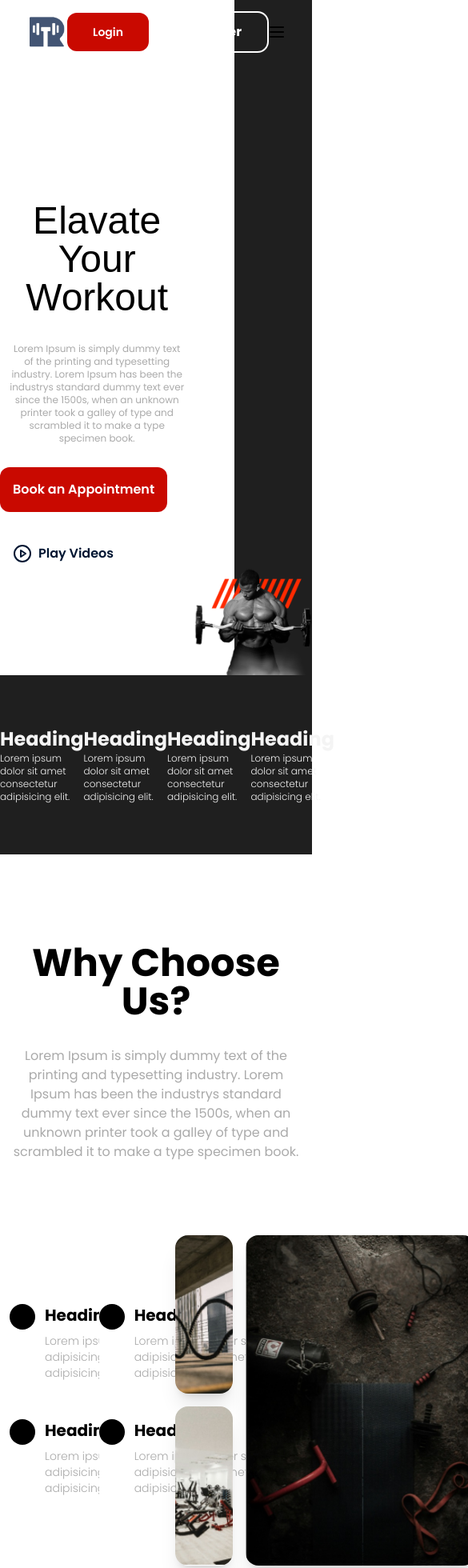
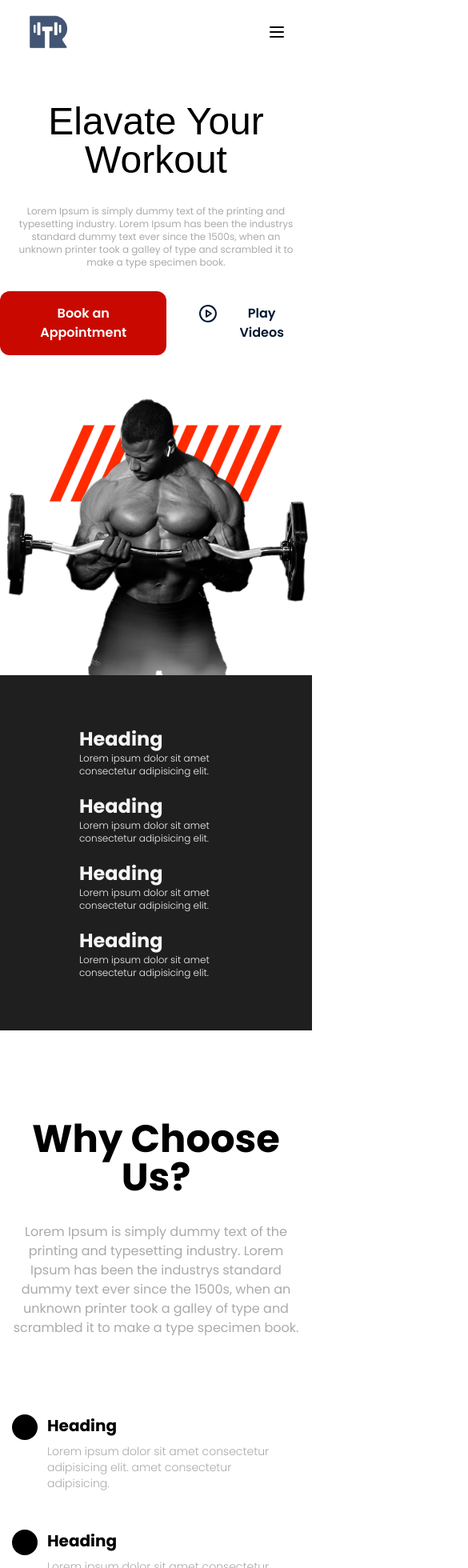
Before and after one commit to ElJosecito/gymFlow-web, a React (Vite) app: page / in a window 390 px wide. Shown: the top 1960 px of the page at 80% size, 585 px wide, since content can reach past the window. Built offline with nearby package versions, Linux system fonts and the light colour scheme; a web font is replaced by a local one.

Commit message:
Refactor Header component to hide certain elements based on user login status

```diff
--- a/src/components/layout/Header.jsx
+++ b/src/components/layout/Header.jsx
@@ -81,8 +81,8 @@ function Header() {
                     {
                         isLogged ? (
                             // user logged profile
-                            <div className='flex gap-4 items-center'>
-                                <div className='flex items-center gap-4'>
+                            <div className='lg:flex gap-4 items-center hidden'>
+                                <div className='flex items-center gap-4 '>
                                     <Link to='/profile'>
                                         {
                                             user.image ? (
@@ -98,7 +98,7 @@ function Header() {
                                 </div>
                             </div>
                         ) : (
-                            <div className='flex gap-4'>
+                            <div className='hidden gap-4 lg:flex'>
                                 <Link to='/login'>
                                     <motion.button
                                         whileHover={{ scale: 1.1 }}
@@ -111,7 +111,7 @@ function Header() {
                                     <motion.button
                                         whileHover={{ scale: 1.1 }}
                                         whileTap={{ scale: 0.9 }}
-                                        className={`outline-2 outline ${scroll ? 'outline-primary text-primary' : 'outline-white text-white'} px-8 h-12 text-md rounded-xl font-bold`}>
+                                        className={`outline-2 outline ${scroll ? 'outline-primary text-primary' : 'outline-primary text-primary'}  px-8 h-12 text-md rounded-xl font-bold`}>
                                         Register
                                     </motion.button>
                                 </Link>
--- a/src/components/pages/Hero.jsx
+++ b/src/components/pages/Hero.jsx
@@ -38,12 +38,12 @@ function Hero() {
     return (
         <>
             <section className="min-h-screen flex items-center justify-center relative">
-                <div className="absolute top-0 left-0 h-screen w-9/12"></div>
-                <div className="absolute top-0 right-0 h-screen w-3/12 bg-[#1F1F1F]"></div>
-                <div className="h-screen w-full max-w-screen-2xl flex items-center z-10">
+                <div className="absolute top-0 left-0 h-screen w-9/12 hidden 2xl:block"></div>
+                <div className="absolute top-0 right-0 h-screen w-3/12 bg-[#1F1F1F] hidden 2xl:block"></div>
+                <div className="h-screen w-full max-w-screen-2xl flex items-center z-10 flex-col lg:flex-row ">
                     <div className="flex flex-col items-center lg:items-start lg:w-1/2 pt-32 text-center lg:text-start">
                         {/*  */}
-                        <h1 className="lg:text-7xl text-5xl  bungee-tint-regular">
+                        <h1 className="lg:text-7xl text-5xl bungee-tint-regular">
                             Elavate Your <br /> Workout
                         </h1>
                         {/*  */}
@@ -53,7 +53,7 @@ function Hero() {
                             when an unknown printer took a galley of type and scrambled it to make a type specimen book.
                         </p>
                         {/*  */}
-                        <div className='flex flex-col md:flex-row items-start mt-7 gap-6 w-full'>
+                        <div className='flex justify-center lg:justify-start items-start mt-7 gap-6 w-full'>
                             <motion.button
                                 whileHover={{ scale: 1.1 }}
                                 whileTap={{ scale: 0.9 }}
@@ -70,11 +70,13 @@ function Hero() {
                     </div>
                     {/*  */}
                     <div className="lg:w-1/2 w-full flex justify-center items-end h-screen relative">
-                        <img src={muscle} alt="muscle" className="w-full absolute" />
+                        <img src={muscle} alt="muscle" className="lg:w-full absolute w-96" />
                     </div>
                 </div>
             </section>
-            <div className="flex justify-evenly bg-[#1F1F1F] py-16">
+
+            {/* services section */}
+            <div className="flex justify-evenly bg-[#1F1F1F] py-16 flex-wrap gap-5">
                 <div className='text-back_white w-48'>
                     <h1 className='font-bold text-2xl'>Heading</h1>
                     <p className='font-light text-xs'>Lorem ipsum dolor sit amet consectetur adipisicing elit.</p>
@@ -104,9 +106,9 @@ function Hero() {
                         </p>
                     </div>
 
-                    <div className='pt-20 flex items-center'>
-                        <div className="flex justify-center items-center lg:w-3/5 h-full ">
-                            <div className='grid grid-cols-2 grid-rows-2 gap-4'>
+                    <div className='pt-20 flex items-center flex-col xl:flex-row'>
+                        <div className="flex justify-center items-center xl:w-3/5 h-full ">
+                            <div className='grid md:grid-cols-2 grid-rows-3 gap-4'>
                                 <div className=' flex w-96 p-3 py-4'>
                                     <div className='bg-white pr-3'>
                                         <div className='bg-black h-8 w-8 rounded-full'>
@@ -152,21 +154,21 @@ function Hero() {
                                 </div>
                             </div>
                         </div>
-                        <div className='lg:w-2/5  p-3'>
-                            <div className='grid grid-cols-2 grid-rows-2 gap-4'>
-                                <div className=' rounded-2xl shadow-xl'>
+                        <div className='xl:w-2/5 p-3'>
+                            <div className='grid grid-cols-1 lg:grid-cols-2 lg:grid-rows-2 gap-4'>
+                                <div className='rounded-2xl shadow-xl hidden md:block'>
                                     <img src={rectangle1} alt="muscle" className='w-full h-full object-cover rounded-2xl' />
                                 </div>
-                                <div className="col-start-1 row-start-2 bg-white rounded-2xl shadow-xl">
+                                <div className="col-start-1 row-start-2 bg-white rounded-2xl shadow-xl hidden md:block">
                                     <img src={rectangle2} alt="muscle" className='w-full h-full object-cover rounded-2xl' />
                                 </div>
-                                <div className="row-span-2 col-start-2 row-start-1 w-72 min-h-[400px] rounded-2xl bg-white shadow-xl">
+                                <div className="row-span-2 col-start-2 row-start-1 w-full lg:w-72 min-h-[400px] rounded-2xl bg-white shadow-xl">
                                     <img src={rectangle3} alt="muscle" className='w-full h-full object-cover rounded-2xl' />
                                 </div>
                             </div>
                         </div>
+
                     </div>
-
                 </div>
             </section>
 
@@ -175,14 +177,14 @@ function Hero() {
                 <div className='w-full max-w-screen-2xl'>
                     <div className='flex flex-col items-center'>
                         <h2 className="text-5xl font-bold text-center w-full">Meet Our Trainers</h2>
-                        <p className="text-center text-[#00000056] mt-8 px-32">
+                        <p className="text-center text-[#00000056] mt-8 lg:px-32 px-5">
                             Lorem Ipsum is simply dummy text of the printing and typesetting industry.
                             Lorem Ipsum has been the industrys standard dummy text ever since the 1500s,
                             when an unknown printer took a galley of type and scrambled it to make a type specimen book.
                         </p>
                     </div>
 
-                    <div className='flex items-center justify-around mt-28'>
+                    <div className='flex items-center justify-around mt-28 flex-wrap gap-5'>
                         <div className='flex flex-col items-center group shadow-lg rounded-2xl overflow-hidden'>
                             <div className='relative'>
                                 <img src={trainer1} alt="trainer" className='w-80 h-96 object-cover' />
@@ -220,16 +222,16 @@ function Hero() {
 
             {/* plans section */}
 
-            <section className="min-h-screen flex  justify-center">
-                <div className='w-full max-w-screen-2xl'>
+            <section className="min-h-screen flex justify-center">
+                <div className='w-full max-w-screen-2xl h-fit'>
 
                     <div className='flex flex-col items-center'>
-                        <p className="text-start text-[#00000056] font-bold mb-4 w-full">
+                        <p className="text-start text-[#00000056] font-bold mb-4 w-full pl-3">
                             Pricing Plans
                         </p>
-                        <h2 className="text-6xl font-extrabold text-start w-full">JOIN TODAY</h2>
+                        <h2 className="text-6xl font-extrabold text-start w-full pl-3">JOIN TODAY</h2>
 
-                        <div className='flex items-center justify-around mt-28 w-full'>
+                        <div className='flex items-center justify-around flex-wrap gap-5 mt-28 w-full h-fit pb-10'>
                             {/*  */}
                             <div className='flex flex-col shadow-[0px_10px_1px_rgba(221,_221,_221,_1),_0_10px_20px_rgba(204,_204,_204,_1)] rounded-2xl overflow-hidden w-[400px] h-[500px] px-5 py-8'>
                                 <h1 className='font-bold text-base'>Beginner Plan</h1>
```
